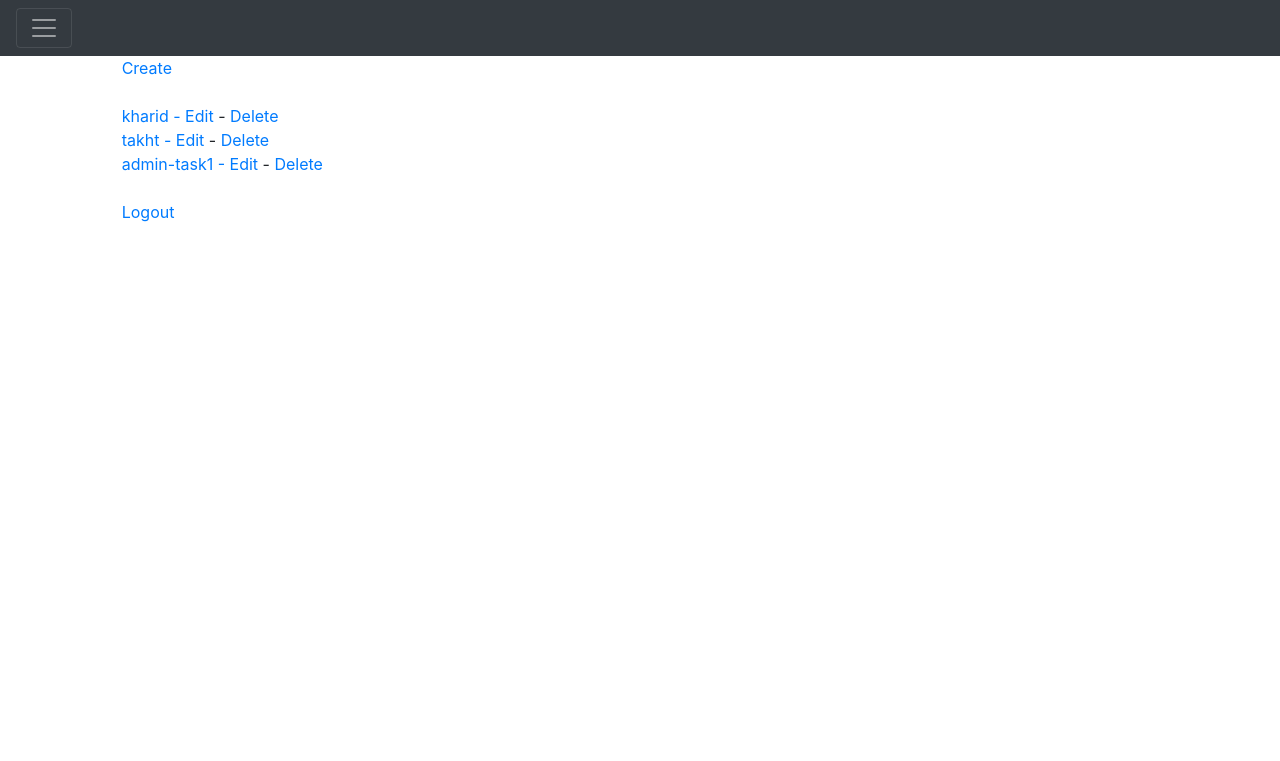
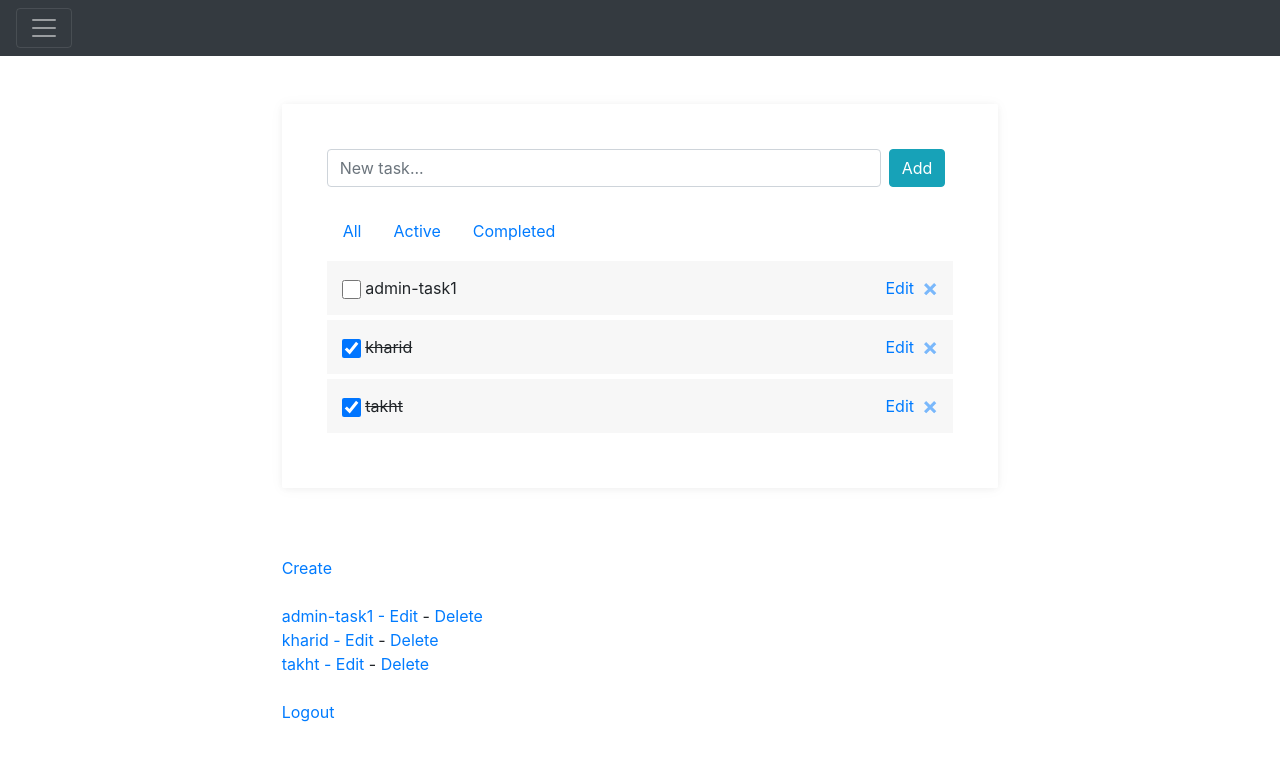
Before and after one commit to amirhossein-bayati/todo-app, a Django app: page / in a window 1280 px wide. Shown: the top 761 px of the page. Run offline with Django 3.2, Linux system fonts and the light colour scheme; a user stored in the database is signed in; data comes from the database, SQL or seed files in the repository; both versions use the stored data as it was after the commit; parts of the project's set-up code (start-up, migrations or seed data) failed here and were passed over; some libraries are stand-ins or nearby versions.

Commit message:
fixing home-page.html template

```diff
--- a/account/templates/account/home-page.html
+++ b/account/templates/account/home-page.html
@@ -4,6 +4,7 @@
 {% block title %}Home{% endblock %}
 
 {% block head %}
+
     <style>
 
         .todo-nav {
@@ -107,13 +108,15 @@
 {% endblock %}
 
 {% block content %}
-    <!--
     <div class="row my-5">
         <div class="col-md-12">
             <div class="card card-white">
                 <div class="card-body">
-                    <form action="javascript:void(0);">
-                        <input type="text" class="form-control add-task" placeholder="New Task...">
+                    <form class="d-flex justify-content-center align-items-center mb-4">
+                        <div class="form-outline flex-fill">
+                            <input type="text" id="form1" class="form-control" placeholder="New task..."/>
+                        </div>
+                        <button type="submit" class="btn btn-info mx-2 ">Add</button>
                     </form>
                     <ul class="nav nav-pills todo-nav">
                         <li role="presentation" class="nav-item all-task active"><a href="#" class="nav-link">All</a>
@@ -124,44 +127,32 @@
                                                                                    class="nav-link">Completed</a></li>
                     </ul>
                     <div class="todo-list">
-                        <div class="todo-item">
-                            <div class="checker"><span class=""><input type="checkbox"></span></div>
-                            <span>Create theme</span>
-                            <a href="javascript:void(0);" class="float-right remove-todo-item"><i
-                                    class="icon-close"></i></a>
-                        </div>
-                        <div class="todo-item">
-                            <div class="checker"><span class=""><input type="checkbox"></span></div>
-                            <span>Work on wordpress</span>
-                            <a href="javascript:void(0);" class="float-right remove-todo-item"><i
-                                    class="icon-close"></i></a>
-                        </div>
-
-                        <div class="todo-item">
-                            <div class="checker"><span class=""><input type="checkbox"></span></div>
-                            <span>Organize office main department</span>
-                            <a href="javascript:void(0);" class="float-right remove-todo-item"><i
-                                    class="icon-close"></i></a>
-                        </div>
-                        <div class="todo-item">
-                            <div class="checker"><span><input type="checkbox"></span></div>
-                            <span>Error solve in HTML template</span>
-                            <a href="javascript:void(0);" class="float-right remove-todo-item"><i
-                                    class="icon-close"></i></a>
-                        </div>
+                        {% for task in tasks %}
+                            <div class="todo-item {% if task.complete %}complete{% endif %}">
+                                <div class="checker"><span class=""><input type="checkbox"
+                                                                           {% if task.complete %}checked{% endif %}></span>
+                                </div>
+                                <span>{{ task.title }}</span>
+                                <button type="button" class="close" data-dismiss="modal" aria-label="Close" style="float: right">
+                                    <a href="{% url 'account:task-delete' task.id %}" aria-hidden="true" style="text-decoration: none">&times;</a>
+                                </button>
+                                <a href="{% url 'account:task-update' task.id %}" aria-label="Close" class="text-center mx-2" style="float: right; text-decoration: none">Edit</a>
+                            </div>
+                        {% endfor %}
                     </div>
                 </div>
             </div>
         </div>
     </div>
 
-    -->
+
 
     <a href="{% url 'account:task-create' %}">Create</a><br><br>
     {% for task in tasks %}
 
         <a href="{% url 'account:task-detail' task.id %}">
-            {{ task.title }} - <a href="{% url 'account:task-update' task.id %}">Edit</a> - <a href="{% url 'account:task-delete' task.id %}">Delete</a>
+            {{ task.title }} - <a href="{% url 'account:task-update' task.id %}">Edit</a> - <a
+                href="{% url 'account:task-delete' task.id %}">Delete</a>
         </a>
         <br>
     {% endfor %}
--- a/account/templates/account/task-detail.html
+++ b/account/templates/account/task-detail.html
@@ -3,5 +3,8 @@
 {% load static %}
 
 {% block content %}
+
+
+
     {{ task.complete }} {{ task.title }}: {{ task.description }}
 {% endblock %}
--- a/account/templates/parent/base.html
+++ b/account/templates/parent/base.html
@@ -10,10 +10,11 @@
           integrity="sha384-Vkoo8x4CGsO3+Hhxv8T/Q5PaXtkKtu6ug5TOeNV6gBiFeWPGFN9MuhOf23Q9Ifjh" crossorigin="anonymous">
 
     {% block head %}{% endblock %}
+
 </head>
 <body>
 {% include 'partials/navbar.html' %}
-<div class="container col-10">
+<div class="container col-7">
     {% block content %}{% endblock %}
 </div>
 
@@ -99,5 +100,6 @@
     });
 
 </script>
+
 </body>
 </html>
--- a/account/urls.py
+++ b/account/urls.py
@@ -9,8 +9,8 @@ urlpatterns = [
     path('task-create/', TaskCreate.as_view(), name="task-create"),
     path('task-update/<int:pk>', TaskUpdate.as_view(), name="task-update"),
     path('task-delete/<int:pk>', TaskDelete.as_view(), name="task-delete"),
-    path('register/', register, name='register'),
-    path('register-page/', registerPage.as_view(), name="register-page"),
+    path('register-page/', register, name='register-page'),
+    path('register/', registerPage.as_view(), name="register"),
     path('login/', loginPage.as_view(), name="login"),
     path('logout/', logoutPage.as_view(), name='logout'),
 
--- a/account/views.py
+++ b/account/views.py
@@ -23,12 +23,14 @@ class TaskList(LoginRequiredMixin, ListView):
     model = Task
     context_object_name = 'tasks'
     template_name = 'account/home-page.html'
+    ordering = ['complete']
 
     def get_context_data(self, *, object_list=None, **kwargs):
         context = super().get_context_data(**kwargs)
         context['tasks'] = context['tasks'].filter(user=self.request.user)
 
         return context
+
 
 class TaskDetail(LoginRequiredMixin, DetailView):
     model = Task
```
Also changed, not shown: account/templates/account/task-create.html (+18 -0 lines), db.sqlite3.
